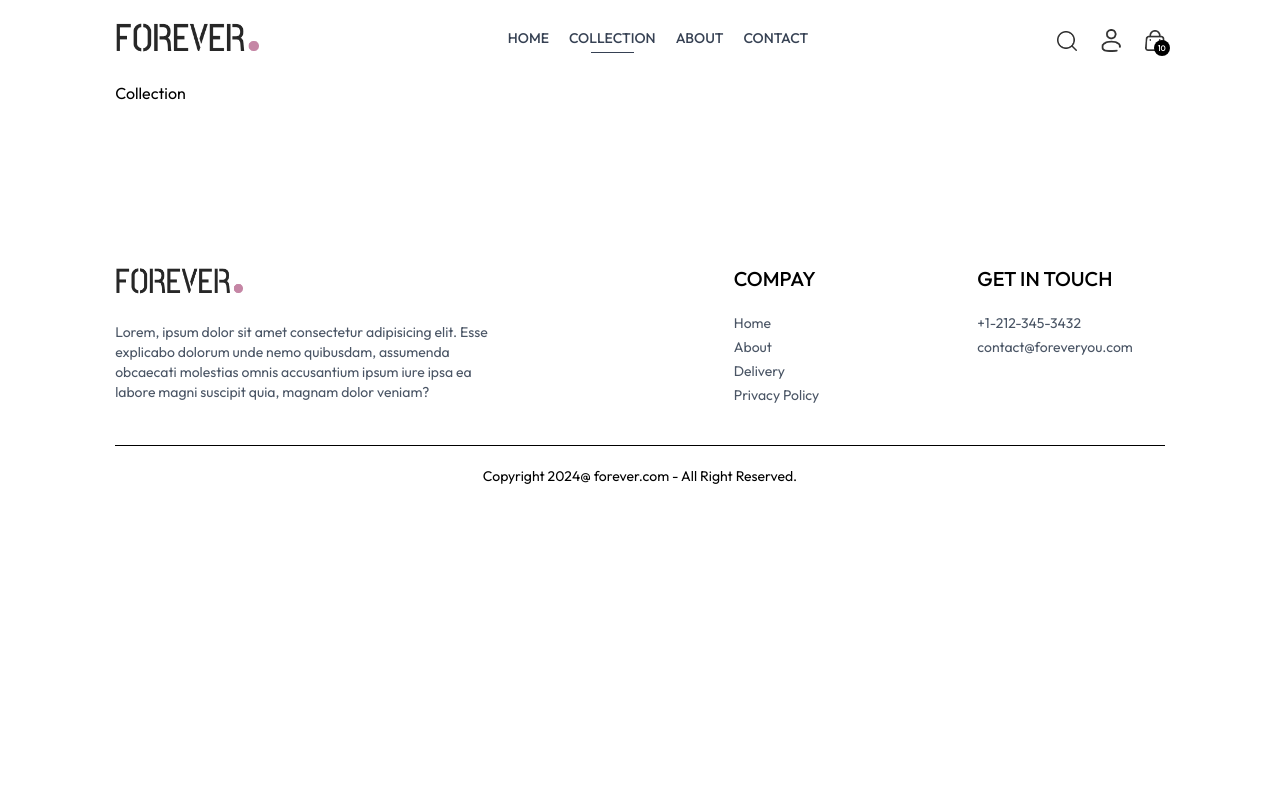
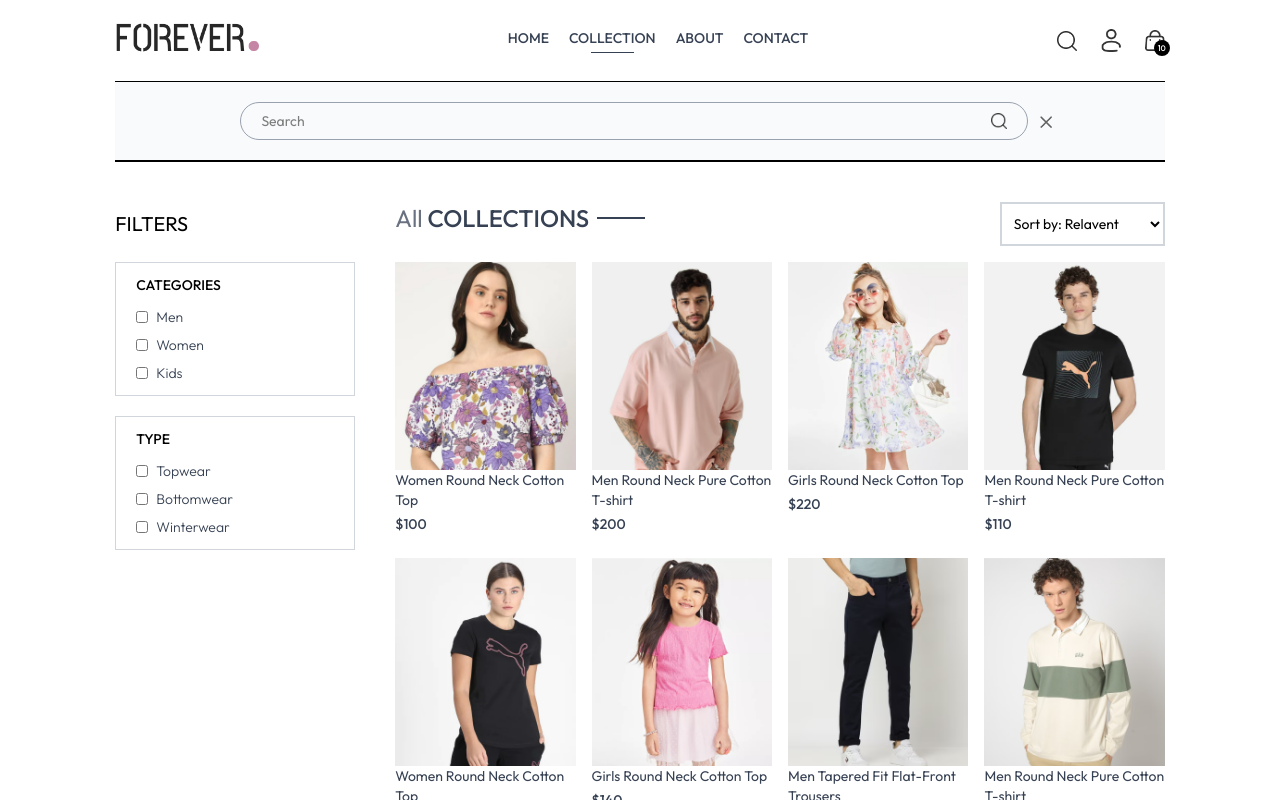
Before and after one commit to Legendsusama/Lenxify_Ecommerece_Store, a React (Vite) app in the folder frontend/: page /collection in a window 1280 px wide. Both pictures are taken after a click on the picture 1066 px from the left and 40 px from the top of the page. Shown: the top 800 px of the page. Built offline with nearby package versions, Linux system fonts and the light colour scheme.

Commit message:
Created Collection Page and setup the SearchBar apply onclick on Search icon in navbar and display it in the Application apply filter on Collection page as well setup some values in Context Api

```diff
--- a/frontend/src/App.jsx
+++ b/frontend/src/App.jsx
@@ -12,11 +12,13 @@
 
 import Navbar from './components/Navbar'
 import Footer from './components/Footer'
+import SearchBar from './components/SearchBar'
 
 const App = () => {
   return (
     <div className='px-4 sm:px-[5vw] md:px-[7vw] lg:px-[9vw]'>
       <Navbar />
+      <SearchBar/>
       <Routes>
         <Route path='/' element={<Home />} />
         <Route path='/collection' element={<Collection />} />
--- a/frontend/src/components/Navbar.jsx
+++ b/frontend/src/components/Navbar.jsx
@@ -1,13 +1,16 @@
 
 
-import React, {useState} from 'react'
+import React, {useContext, useState} from 'react'
 import {assets} from '../assets/assets'
 import { Link, NavLink } from 'react-router-dom'
+import { ShopContext } from '../context/ShopContext'
 
 
 const Navbar = () => {
 
     const [visible, setVisible] = useState(false);
+
+    const {setShowSearch} = useContext(ShopContext);
 
 
 
@@ -40,7 +43,7 @@
 
 
         <div className='flex items-center gap-6'>
-            <img src={assets.search_icon} className='w-5 cursor-pointer' alt="" />
+            <img onClick={()=>setShowSearch(true)}  src={assets.search_icon} className='w-5 cursor-pointer' alt="" />
 
             <div className='group relative'>
                 <img className='w-5 cursor-pointer' src={assets.profile_icon} alt="" />
--- /dev/null
+++ b/frontend/src/components/SearchBar.jsx
@@ -0,0 +1,34 @@
+import React, {useState, useContext, useEffect} from 'react'
+import { ShopContext } from '../context/ShopContext';
+import { assets } from '../assets/assets';
+import { useLocation } from 'react-router-dom';
+
+const SearchBar = () => {
+
+    const {search, setSearch, showSearch, setShowSearch} = useContext(ShopContext);
+    const [visible, setVisible] = useState(false);
+    const location = useLocation();
+
+
+    useEffect(()=>{
+        if(location.pathname.includes('collection' )){
+            setVisible(true);
+        }else{
+            setVisible(false);
+        }
+    }, [location]);
+
+
+
+  return showSearch && visible ? (
+    <div className='border-t border-b bg-gray-50 text-center'>
+        <div className='inline-flex items-center justify-center border border-gray-400 px-5 py-2 my-5 mx-3 rounded-full w-3/4'>
+            <input value={search} onChange={(e)=>setSearch(e.target.value)} className='flex-1 outline-none bg-inherit text-sm ' type="text" placeholder='Search' />
+            <img className='w-4 ' src={assets.search_icon} alt="" />
+        </div>
+        <img onClick={()=>setShowSearch(false)} className='inline w-3 cursor-pointer' src={assets.cross_icon} alt="" />
+    </div>
+  ) : null;
+}
+
+export default SearchBar
--- a/frontend/src/context/ShopContextProvider.jsx
+++ b/frontend/src/context/ShopContextProvider.jsx
@@ -1,18 +1,23 @@
 import { ShopContext } from "./ShopContext";
 import { products } from "../assets/assets";
+import { useState } from "react";
 
 
 const ShopContextProvider = ({ children }) => {
     const currency = "$";
     const delivery_fee = 10;
-
-
+    const [search, setSearch] = useState("");
+    const [showSearch, setShowSearch] = useState(false);
 
 
     const value = {
         products,
         currency,
         delivery_fee,
+        search,
+        setSearch,
+        showSearch,
+        setShowSearch,
 
     };
 
--- a/frontend/src/pages/Collection.jsx
+++ b/frontend/src/pages/Collection.jsx
@@ -1,8 +1,173 @@
-import React from 'react'
+import React, {useContext, useEffect, useState} from 'react'
+import { ShopContext } from '../context/ShopContext'
+import {assets} from '../assets/assets'
+import Title from '../components/Title'
+import ProductItem from '../components/ProductItem'
+
+
 
 const Collection = () => {
+
+  const {products} = useContext(ShopContext);
+  const [showFilter, setShowFilter] = useState(false);
+  const [filterProducts, setFilterProducts] = useState([]);
+  const [category, setCategory] = useState([]);
+  const [subCategory, setSubCategory] = useState([]);
+  const [sortType, setSortType] = useState('relavent');
+
+
+
+  const toggleCategory = (e) => {
+    if(category.includes(e.target.value)){
+      setCategory(prev=> prev.filter(item=> item !== e.target.value));
+    }else{
+      setCategory(prev=> [...prev, e.target.value]);
+    }
+
+
+  }
+
+
+  const toggleSubCategory = (e) => {
+
+    if(subCategory.includes(e.target.value)){
+      setSubCategory(prev=> prev.filter(item=> item !== e.target.value));
+    }else{
+      setSubCategory(prev=> [...prev, e.target.value]);
+    }
+
+  }
+
+  const applyFilter = () => {
+
+    let productsCopy = products.slice();
+
+    if(category.length > 0){
+      productsCopy = productsCopy.filter(item=> category.includes(item.category));
+    }
+
+
+    if(subCategory.length > 0){
+      productsCopy = productsCopy.filter(item=> subCategory.includes(item.subCategory));
+    }
+
+    setFilterProducts(productsCopy);
+
+  }
+
+
+  const sortProduct = ()=>{
+
+    let fpCopy = filterProducts.slice();
+
+    switch(sortType){
+
+      case 'low-high':
+        setFilterProducts(fpCopy.sort((a, b)=>(a.price - b.price)));
+        break;
+
+      case 'high-low':
+        setFilterProducts(fpCopy.sort((a, b)=>(b.price - a.price)));
+        break;
+
+      default:
+        applyFilter();
+        break;
+
+
+    }
+
+  }
+
+
+
+
+  useEffect(()=>{
+    applyFilter();
+  }, [category, subCategory])
+
+
+  useEffect(()=>{
+    sortProduct();
+  },[sortType])
+
+
+
   return (
-    <div>Collection</div>
+    <div className='flex flex-col sm:flex-row gap-1 sm:gap-10 pt-10 border-t'>
+      {/* Filter Options */}
+
+      <div className='min-w-60'>
+        <p onClick={()=> setShowFilter(!showFilter)} className='my-2 text-xl flex items-center cursor-pointer gap-2'>FILTERS
+          <img className={`h-3 sm:hidden ${showFilter ? "rotate-90" : ''} `} src={assets.dropdown_icon} alt="" />
+        </p>
+        {/* Category Filter */}
+
+        <div className={`border border-gray-300 pl-5 py-3 mt-6 ${showFilter ? "" : "hidden"} sm:block ` }>
+          <p className='mb-3 text-sm font-medium'>CATEGORIES</p>
+          <div className='flex flex-col gap-2 text-sm font-light text-gray-700'>
+            <p className='flex gap-2'>
+              <input className='w-3' type="checkbox" value={"Men"} onChange={toggleCategory} /> Men
+            </p>
+
+            <p className='flex gap-2'>
+              <input className='w-3' type="checkbox" value={"Women"} onChange={toggleCategory} /> Women
+            </p>
+
+            <p className='flex gap-2'>
+              <input className='w-3' type="checkbox" value={"Kids"} onChange={toggleCategory} /> Kids
+            </p>
+          </div>
+        </div>
+
+        {/* SubCategory Filter */}
+
+        <div className={`border border-gray-300 pl-5 py-3 my-5 ${showFilter ? "" : "hidden"} sm:block ` }>
+          <p className='mb-3 text-sm font-medium'>TYPE</p>
+          <div className='flex flex-col gap-2 text-sm font-light text-gray-700'>
+            <p className='flex gap-2'>
+              <input className='w-3' type="checkbox" value={"Topwear"} onChange={toggleSubCategory} /> Topwear
+            </p>
+
+            <p className='flex gap-2'>
+              <input className='w-3' type="checkbox" value={"Bottomwear"} onChange={toggleSubCategory} /> Bottomwear
+            </p>
+
+            <p className='flex gap-2'>
+              <input className='w-3' type="checkbox" value={"Winterwear"} onChange={toggleSubCategory} /> Winterwear
+            </p>
+          </div>
+        </div>
+      </div>
+
+      {/* Right Side */}
+      <div className='flex-1 '>
+        <div className='flex justify-between text-base sm:text-2xl mb-4'>
+          <Title text1={'All'} text2={'COLLECTIONS'} />
+
+          {/* Product Sort */}
+
+          <select onChange={(e)=> setSortType(e.target.value)} className='border-2 border-gray-300 text-sm px-2'>
+            <option value="relavent">Sort by: Relavent</option>
+            <option value="low-high">Sort by: Low to High</option>
+            <option value="high-low">Sort by: High to Low</option>
+          </select>
+        </div>
+
+        {/* Map Products */}
+
+        <div className='grid grid-cols-2 md:grid-cols3 lg:grid-cols-4 gap-4 gap-y-6'>
+          {
+            filterProducts.map((item, index)=>(
+              <ProductItem key={index} name={item.name} id={item._id} price={item.price} image={item.image} />
+            ))
+          }
+        </div>
+
+
+      </div>
+
+    </div>
   )
 }
 
```
